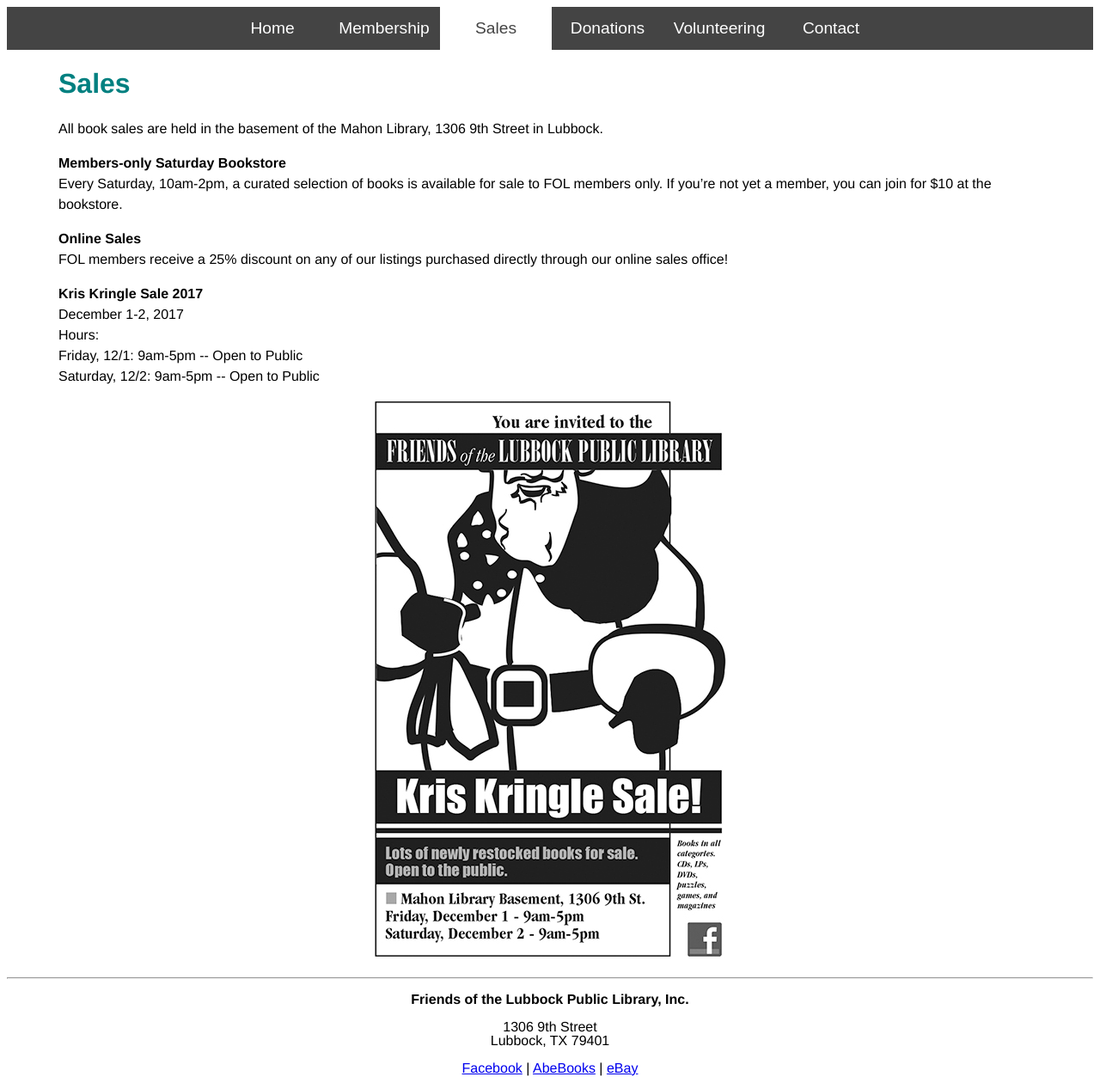
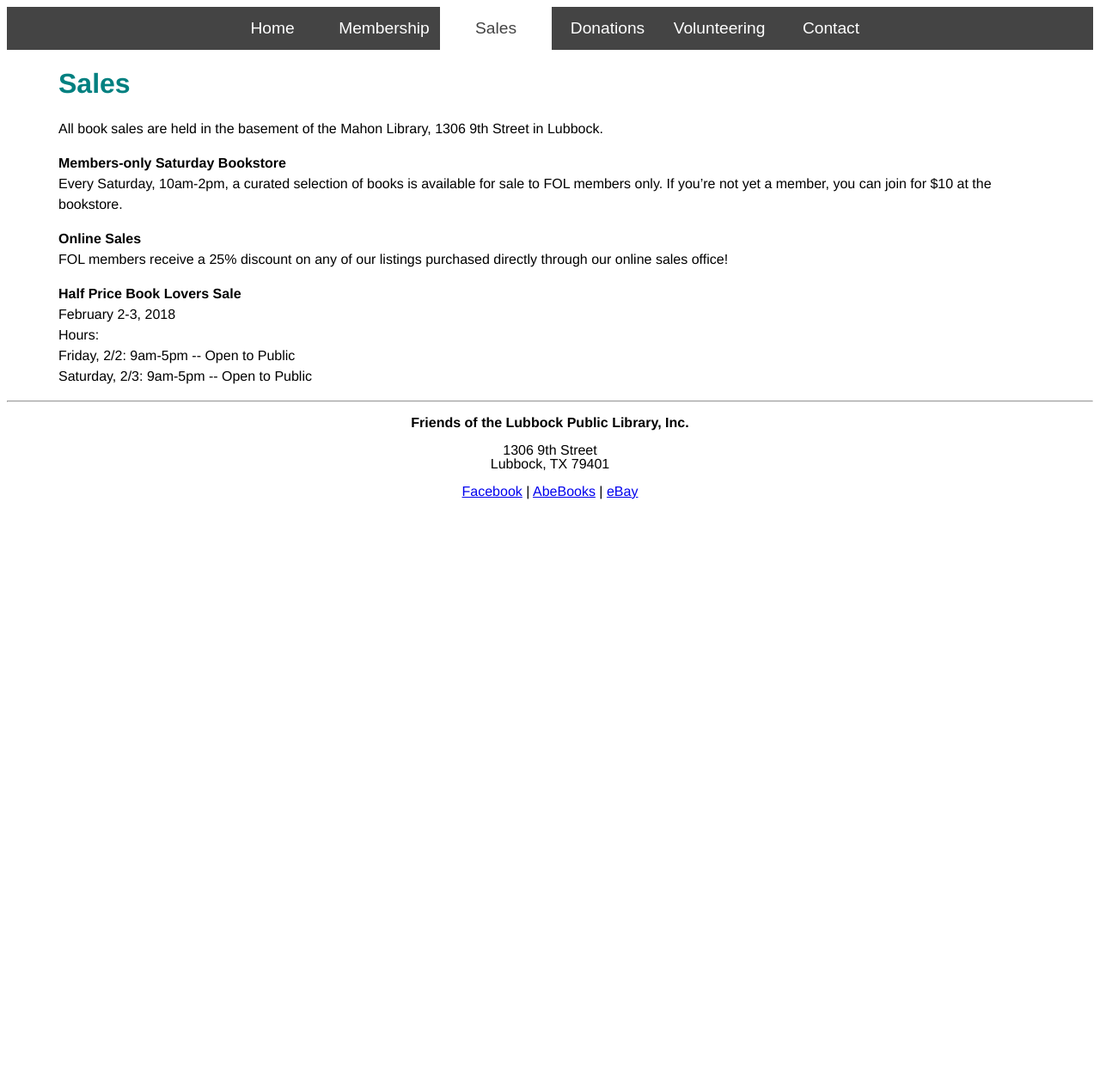
Before and after one commit to lubbockfol/lubbockfol.github.io, a Jekyll site: the page sales.html, which Jekyll copies as it is, in a window 1280 px wide. Shown: the whole page at 86% size. Built offline with Jekyll 4.4.1, drawn with Linux system fonts in a browser that asks for light colours; after the commit the page ends 900 px from its top, so only the background shows below that.

Commit message:
Add files via upload

```diff
--- a/sales.html
+++ b/sales.html
@@ -31,20 +31,11 @@
 <p><strong>Online Sales</strong><br>
 FOL members receive a 25% discount on any of our listings purchased directly through our online sales office!</p>
 
-<p><strong>Kris Kringle Sale 2017</strong><br>
-December 1-2, 2017<br />
+<p><strong>Half Price Book Lovers Sale</strong><br>
+February 2-3, 2018<br />
 Hours:<br />
-Friday, 12/1: 9am-5pm -- Open to Public<br />
-Saturday, 12/2: 9am-5pm -- Open to Public</p>
-
-<p align="center"><img src="pix/Kringle_Sale_sm.jpg" width="411" height="648" alt="Kris Kringle sale ad"/></p>
-<!--<hr />
-
-<div align="center">
-<p class="large">The stacks are full and ready for customers!</p>
-<p><img src="pix/stacks06_humor.jpg" width="480" height="640" alt="books, humor"/>&nbsp;&nbsp;&nbsp;&nbsp;&nbsp;<img src="pix/stacks14_education.jpg" width="480" height="640" alt="books, education"/></p>
-<p><img src="pix/kids_browsing05_sm.jpg" width="576" height="437" alt="children's books"/>&nbsp;&nbsp;&nbsp;&nbsp;&nbsp;<img src="pix/stacks19_mags.jpg" width="640" height="480" alt="magazines"/></p>
-</div> -->
+Friday, 2/2: 9am-5pm -- Open to Public<br />
+Saturday, 2/3: 9am-5pm -- Open to Public</p>
 
 </div>
 <hr />
```
